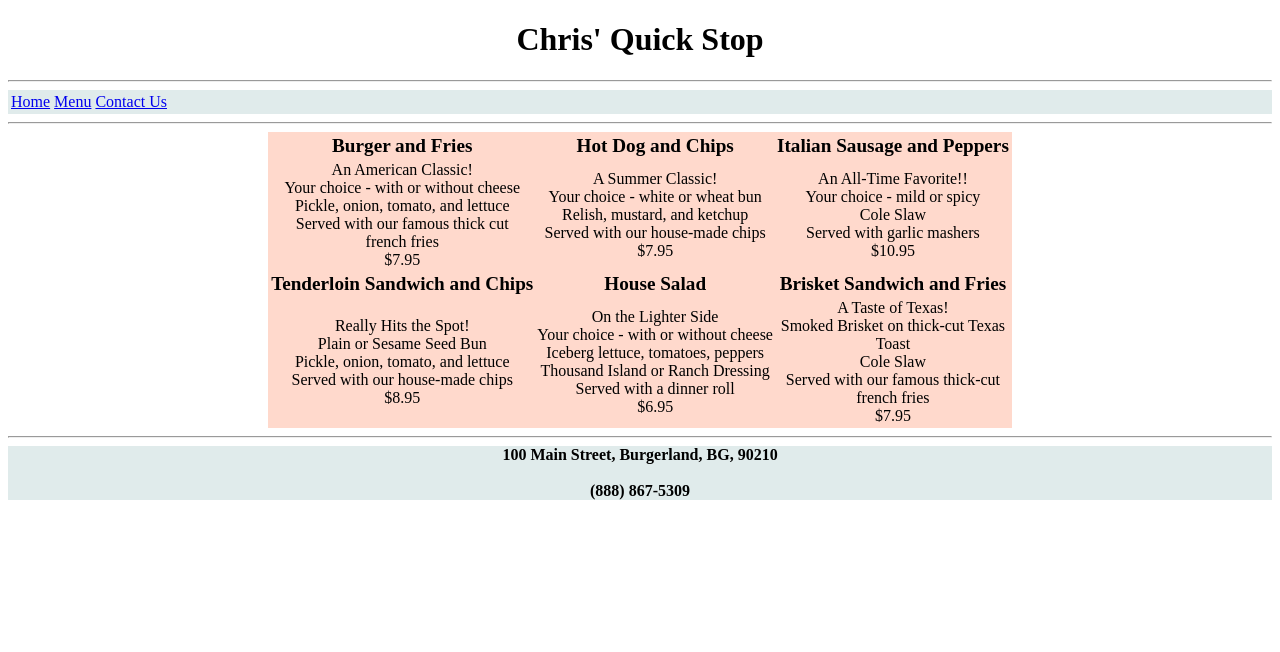
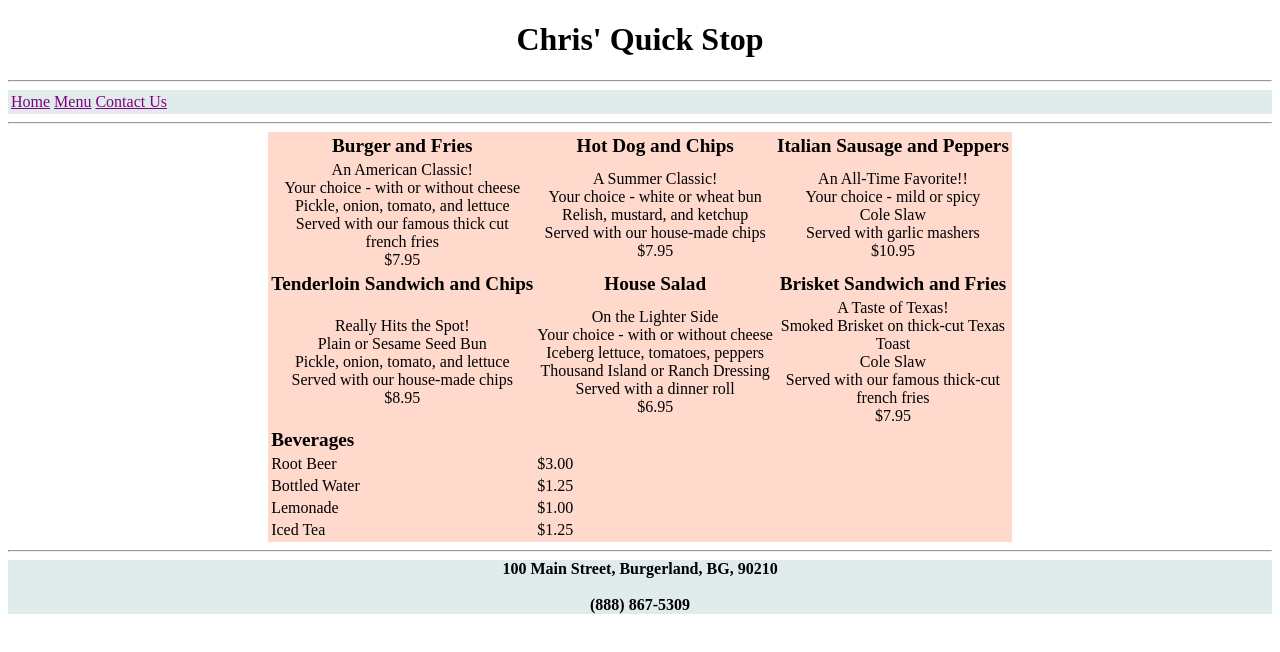
Before and after one commit to ChrisStrobel/ChrisStrobel, a plain HTML site: page Menu Restaurant.htm in a window 1280 px wide. Drawn offline with Linux system fonts and the light colour scheme; files whose address does not match are found by name.

Commit message:
Lab - Restaurant V4

```diff
--- a/Menu Restaurant.htm
+++ b/Menu Restaurant.htm
@@ -75,8 +75,14 @@ th {
 	</center>
     </td>
 </tr>
+<th style="text-align: left">Beverages</th>
+<tr><td>Root Beer</td><td>$3.00</td></tr>
+<tr><td>Bottled Water</td><td>$1.25</td></tr>
+<tr><td>Lemonade</td><td>$1.00</td></tr>
+<tr><td>Iced Tea</td><td>$1.25</td></tr>
 </table>
 </center>
+
 
 
 <hr/>
--- a/restaurantStyles.css
+++ b/restaurantStyles.css
@@ -1,3 +1,19 @@
 #header1, #footer1 {
 	background-color: #e0ebeb;
 }
+
+a:link {
+	color: purple;
+}
+
+a:visited {
+	color: Green;
+}
+
+a:hover {
+	font-weight: bold;
+}
+
+a:active {
+	text-decoration: none;
+}
```
Also changed, not shown: ListenerSupported.htm (+2 -2 lines).
